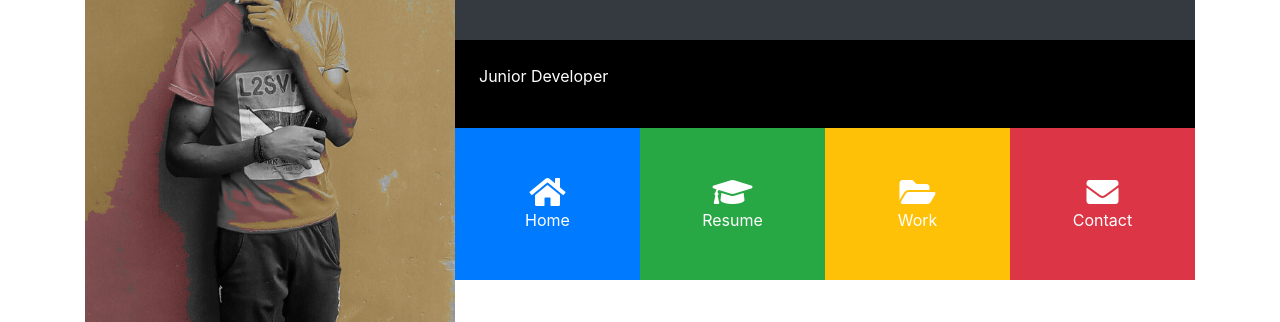
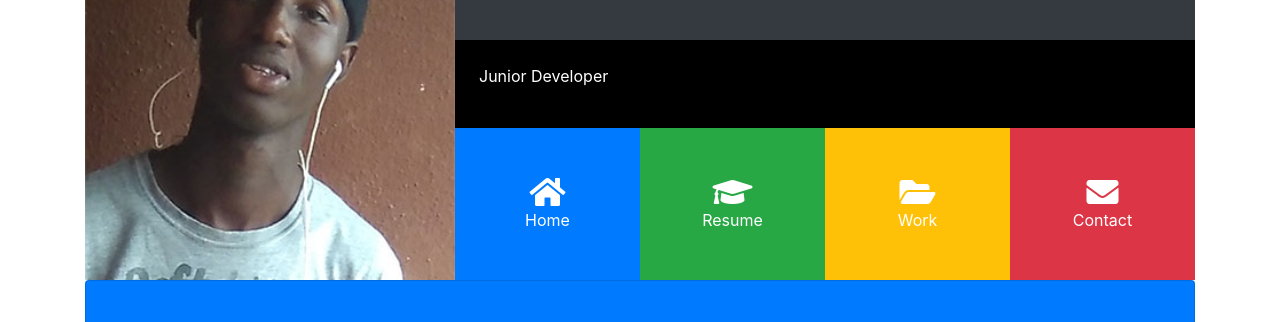
Before and after one commit to lambeboluwatife/Portfolio, a plain HTML site: page index.html in a window 1280 px wide. Shown: the part 131-453 px from the top of the page. Drawn offline with nearby package versions, Linux system fonts and the light colour scheme; some packages are replaced by stand-ins of ours; a script that the page names is missing.

Commit message:
some changes

```diff
--- a/index.html
+++ b/index.html
@@ -26,7 +26,7 @@
             <header id="main-header">
                 <div class="row no-gutters">
                     <div class="col-lg-4 col-md-5">
-                        <img src="img/bolu2.jpg">
+                        <img src="img/bolus.jpg">
                     </div>
                     <div class="col-lg-8 col-md-7">
                         <div class="d-flex flex-column">
```
